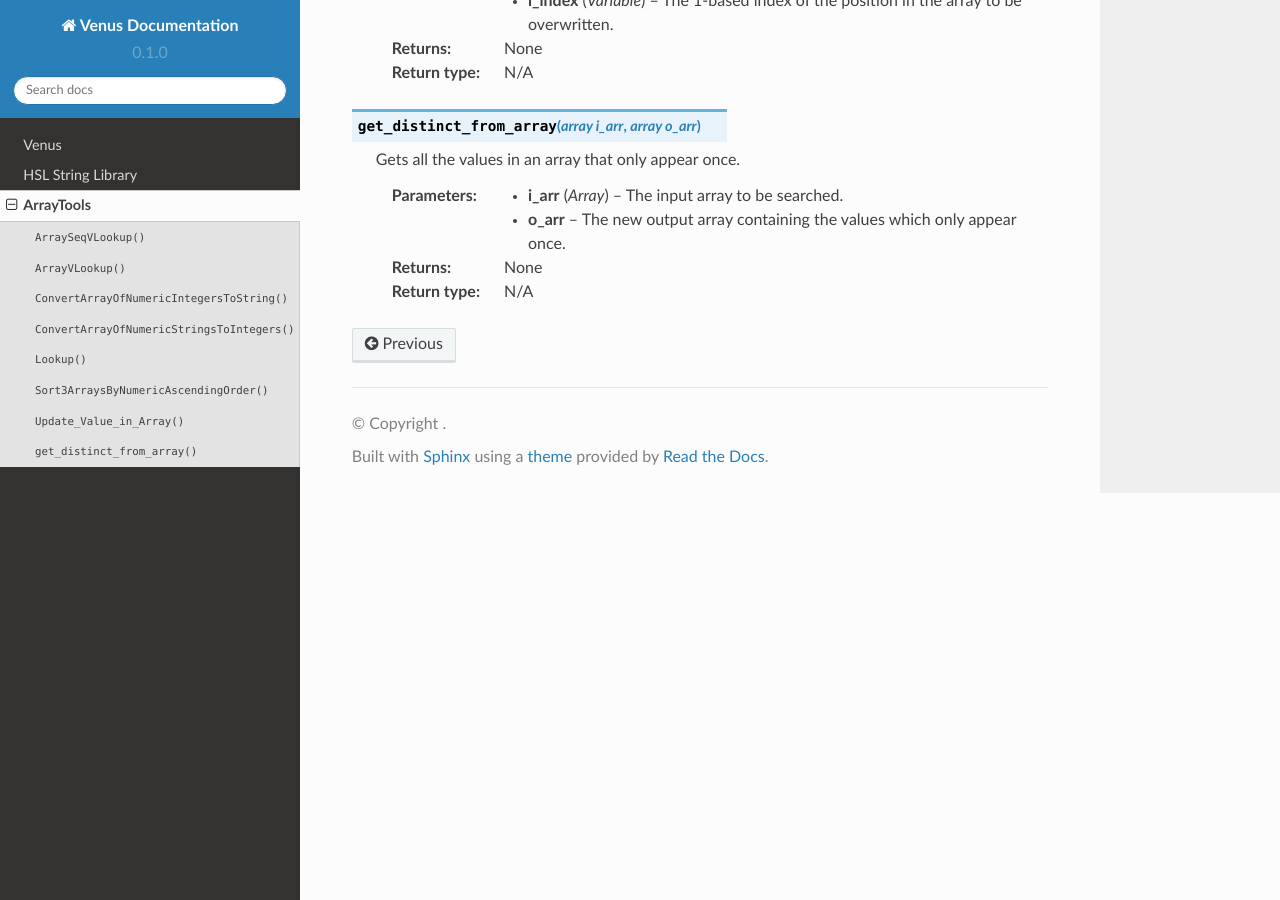
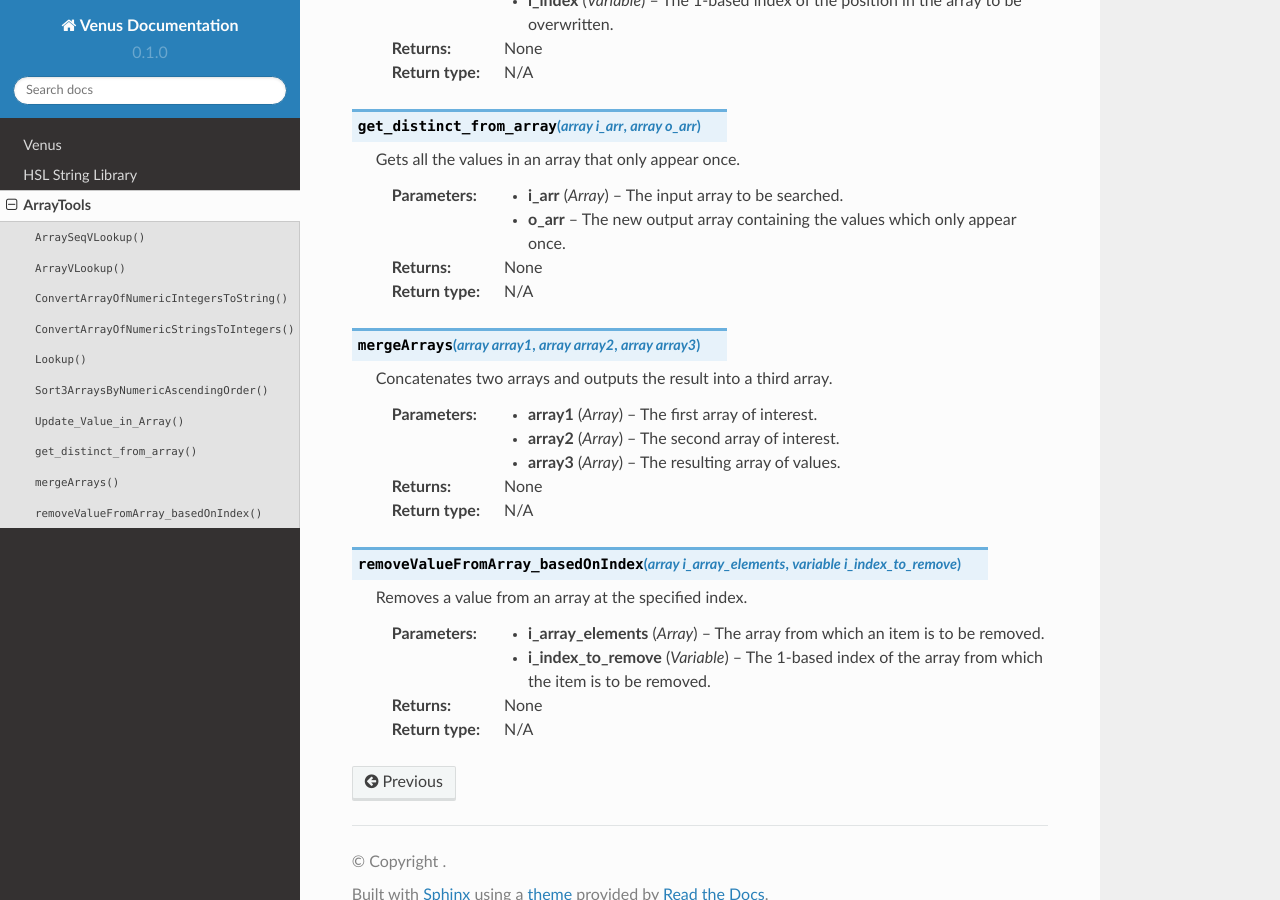
Before and after one commit to theonetruenerd/VenusLibraryDocumentation, a Sphinx documentation site: the page built from docs/source/ArrayTools.rst, in a window 1280 px wide and 900 px high, scrolled down 2464 px. Built offline with Sphinx 7.4.7 and the Read the Docs theme 2.0.0, drawn with Linux system fonts in a browser that asks for light colours.

Commit message:
Update ArrayTools.rst

```diff
--- a/docs/source/ArrayTools.rst
+++ b/docs/source/ArrayTools.rst
@@ -126,3 +126,27 @@ The ArrayTools library provides the following functions:
   :type i_arr: Array
   :return: None
   :rtype: N/A
+
+.. py:function:: mergeArrays(array array1, array array2, array array3)
+
+  Concatenates two arrays and outputs the result into a third array.
+
+  :param array1: The first array of interest.
+  :param array2: The second array of interest.
+  :param array3: The resulting array of values.
+  :type array1: Array
+  :type array2: Array
+  :type array3: Array
+  :return: None
+  :rtype: N/A
+
+.. py:function:: removeValueFromArray_basedOnIndex(array i_array_elements, variable i_index_to_remove)
+
+  Removes a value from an array at the specified index.
+
+  :param i_array_elements: The array from which an item is to be removed.
+  :param i_index_to_remove: The 1-based index of the array from which the item is to be removed.
+  :type i_array_elements: Array
+  :type i_index_to_remove: Variable
+  :return: None
+  :rtype: N/A
```
